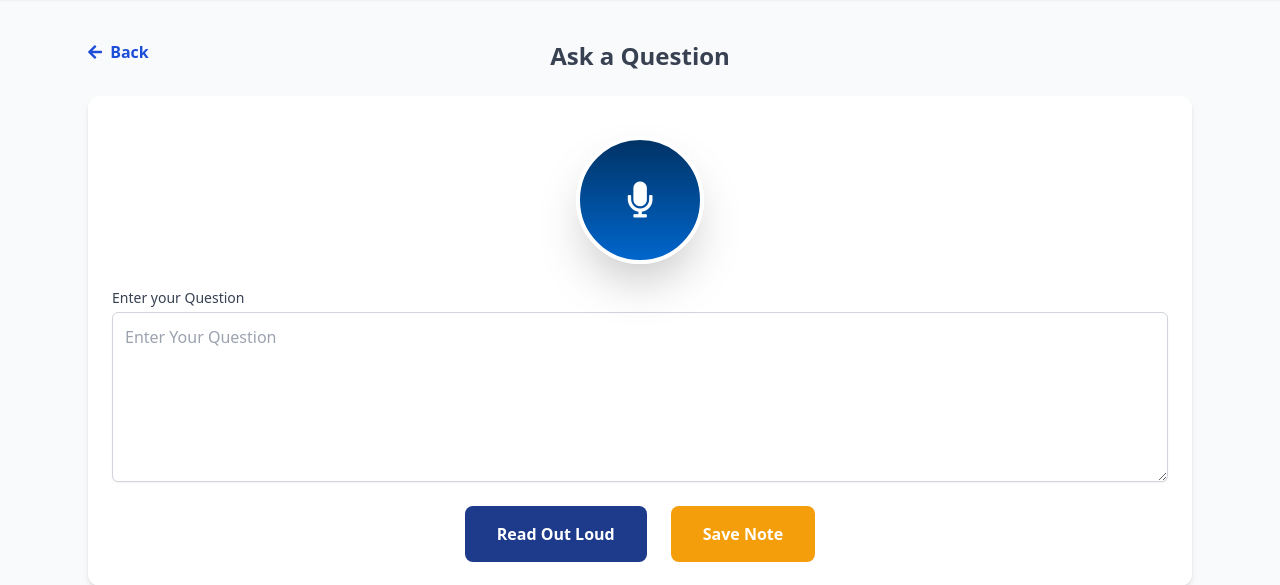
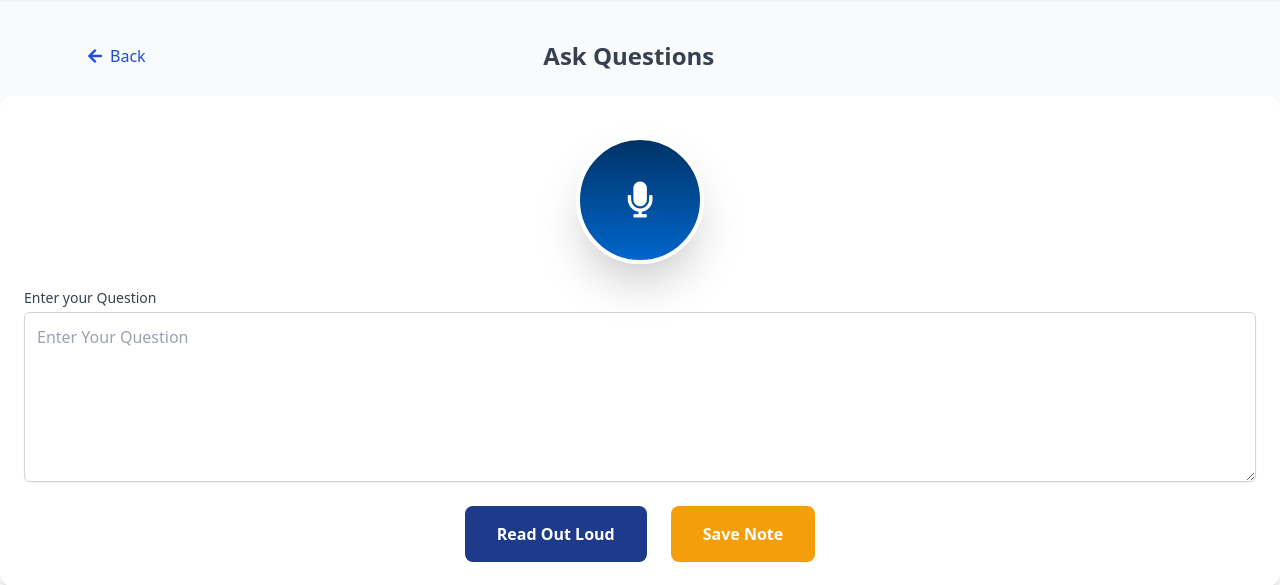
Before and after one commit to subashsigdel/finalrepo, a Django app: page /student_ask/ in a window 1280 px wide. Shown: the part 113-698 px from the top of the page. Run offline with Django 5.2, Linux system fonts and the light colour scheme.

Commit message:
final refines

```diff
--- a/sathi/templates/student_ask.html
+++ b/sathi/templates/student_ask.html
@@ -63,15 +63,27 @@
 
     <!-- Form Section -->
 <section class="w-full max-w-6xl mx-auto mt-10 px-4 sm:px-6">
-      <h2 class="text-2xl font-bold text-gray-700 mb-6 text-center relative">
+  <div class="flex items-center justify-between mb-6">
+    <!-- Back Button -->
     <a
       href="{% url 'dashboard_student' %}"
-          class="absolute left-0 text-md sm:text-base text-blue-700 hover:underline"
+      class="text-md sm:text-base text-blue-700 hover:underline flex items-center"
     >
-          <i class="fas fa-arrow-left mr-1"></i> Back
+      <i class="fas fa-arrow-left mr-2"></i> Back
     </a>
-        Ask a Question
+
+    <!-- Page Title -->
+    <h2 class="text-2xl font-bold text-gray-700 text-center flex-1">
+      Ask Questions
         </h2>
+
+    <!-- Spacer (to balance out the back button on the left) -->
+    <div class="w-16 sm:w-20"></div>
+  </div>
+
+  <!-- Your existing form goes here -->
+</section>
+
 
       <form
         method="POST"
@@ -83,7 +95,7 @@
         <!-- Mic Button -->
         <div class="flex justify-center">
           <a
-            title="Give Command"
+            title="Hold Space To Give Command."
             href="#"
             class="text-white w-32 h-32 rounded-full shadow-2xl flex items-center justify-center border-4 border-white z-20 hover:opacity-90 transition"
             style="
@@ -170,6 +182,14 @@
           }
 
           synth.speak(utterance);
+        }
+        // Greet the user with the heading
+        const heading = document.querySelector("h2");
+        if (heading) {
+          const headingText = heading.innerText.trim();
+          setTimeout(() => {
+            speak("Welcome. Here you can " + headingText);
+          }, 500);
         }
 
         const speakableElements = document.querySelectorAll(
--- a/sathi/templates/student_dashboard.html
+++ b/sathi/templates/student_dashboard.html
@@ -112,7 +112,7 @@
         <!-- Center Column (Microphone) -->
         <div class="flex items-center justify-center">
           <a
-            title="Give Command"
+            title="Hold Space To Give Command."
             href="#"
             class="text-white w-36 h-36 rounded-full shadow-2xl flex items-center justify-center border-4 border-white z-20 hover:opacity-90 transition"
             style="
```
Also changed, not shown: sathi/templates/student_make_notes.html (+24 -5 lines), media/notes/note_1744937010.txt (added). Lines whose indentation alone changed are shown as unchanged.
